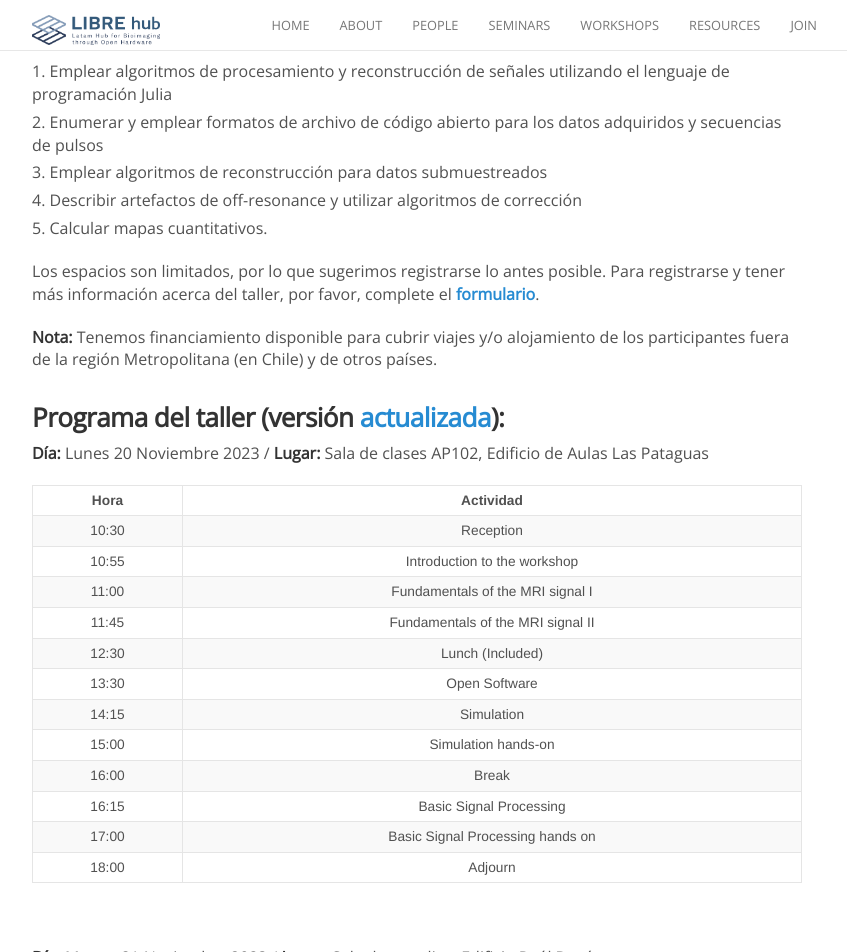
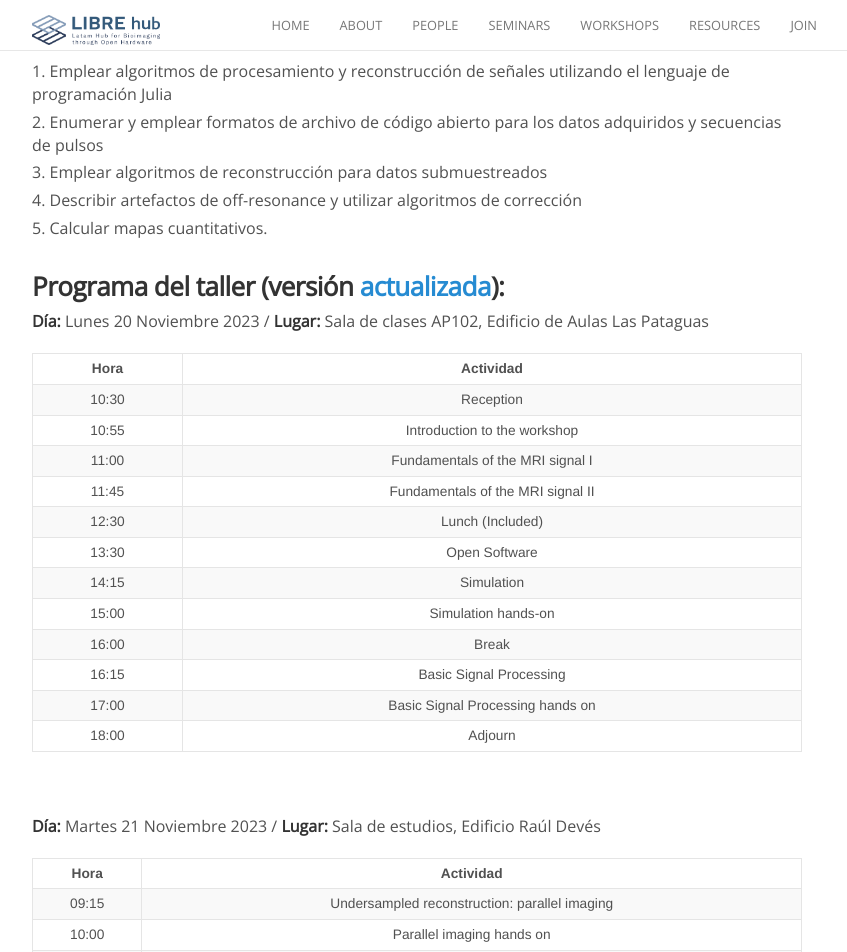
Before and after one commit to LIBREhub/LIBREhub.github.io, a Jekyll site: the page built from _posts/2023-08-01-mri-data-ws.md, in a window 1280 px wide and 1400 px high, scrolled down 262 px. Shown: the top 952 px of the window, without its empty margins (223-1070 px from the left). Built offline with Jekyll 4.4.1, drawn with Linux system fonts in a browser that asks for light colours; nearby versions of some CDN libraries; some of the changed text lies outside the part shown.

Commit message:
Update MRI workshop post

```diff
--- a/_layouts/default.html
+++ b/_layouts/default.html
@@ -106,14 +106,16 @@
     // Map for Workshops
        const ofm = L.layerGroup();
        const sems = L.layerGroup();
+       const mri = L.layerGroup();
 
        const stem = L.marker([-33.50014, -70.61191]).bindPopup('Edif. Ciencia y Tecnología').addTo(sems);
        const psico = L.marker([-33.49675, -70.61027]).bindPopup('Edif. Psicología, Aulas AP403 y AP502');
+       const patagua = L.marker([-33.49675, -70.61027]).bindPopup('Edif. Aulas Las Pataguas').addTo(mri);
        const ediY = L.marker([-33.49912, -70.61217]).bindPopup('Edif. Centro de Excelencia Docente');
-       const pergola = L.marker([-33.49977, -70.60950]).bindPopup('Casino Pérgola').addTo(sems);
+       const pergola = L.marker([-33.49977, -70.60950]).bindPopup('Casino Pérgola').addTo(sems,mri);
        const lab = L.marker([-33.49982, -70.61382]).bindPopup('Laboratorio Docente de Ingeniería Eléctrica');
        const copper = L.marker([-33.49987, -70.61421]).bindPopup('Copper Café').addTo(sems);
-       const ing = L.marker([-33.49956, -70.61253]).bindPopup('Edif. Raúl Devés').addTo(sems);
+       const ing = L.marker([-33.49956, -70.61253]).bindPopup('Edif. Raúl Devés').addTo(sems,mri);
 
        const tiles = L.tileLayer('https://tile.openstreetmap.org/{z}/{x}/{y}.png', {
                	    maxZoom: 19,
--- a/_posts/2023-08-01-mri-data-ws.md
+++ b/_posts/2023-08-01-mri-data-ws.md
@@ -21,12 +21,13 @@
 4. Describir artefactos de off-resonance y utilizar algoritmos de corrección
 5. Calcular mapas cuantitativos.
 
+<!--
 Los espacios son limitados, por lo que sugerimos registrarse lo antes posible. Para registrarse y tener más información acerca del taller, por favor, complete el **[formulario](https://forms.gle/3Y1QNy6M7iAviFjcA)**.
 
 <p>
 <strong>Nota:</strong> Tenemos financiamiento disponible para cubrir viajes y/o alojamiento de los participantes fuera de la región Metropolitana (en Chile) y de otros países.
 </p>
-
+-->
 <span style="display: block; margin-bottom: 2em"></span>
 
 ### Programa del taller (versión [actualizada](https://librehub.github.io/MRI-processing-2023/dev/)):
@@ -68,10 +69,11 @@
 |16:00  |Off-resonance correction hands on               |
 |16:45  |Adjourn                                         |
 
+<span style="display: block; margin-bottom: 2em"></span>
 
 ### Mapa del campus San Joaquin (version [PDF](https://vidauniversitaria.uc.cl/395-mapa-campussj-2022/file)):
 
-<div id="mriw" style="width: 600px; height: 400px;"></div>
+<div id="map" style="width: 600px; height: 400px;"></div>
 
 <br>
 
```
Also changed, not shown: other parts of _layouts/default.html (+1 -7 lines).
